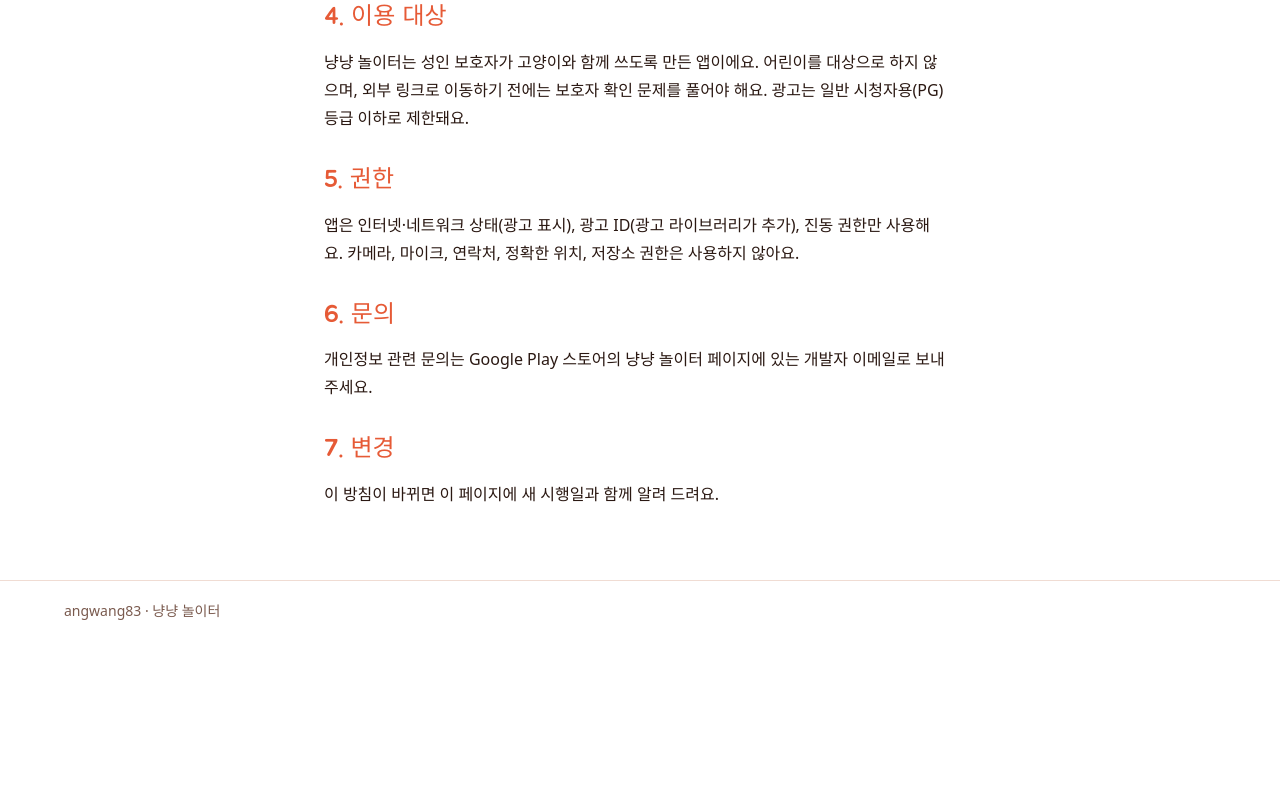
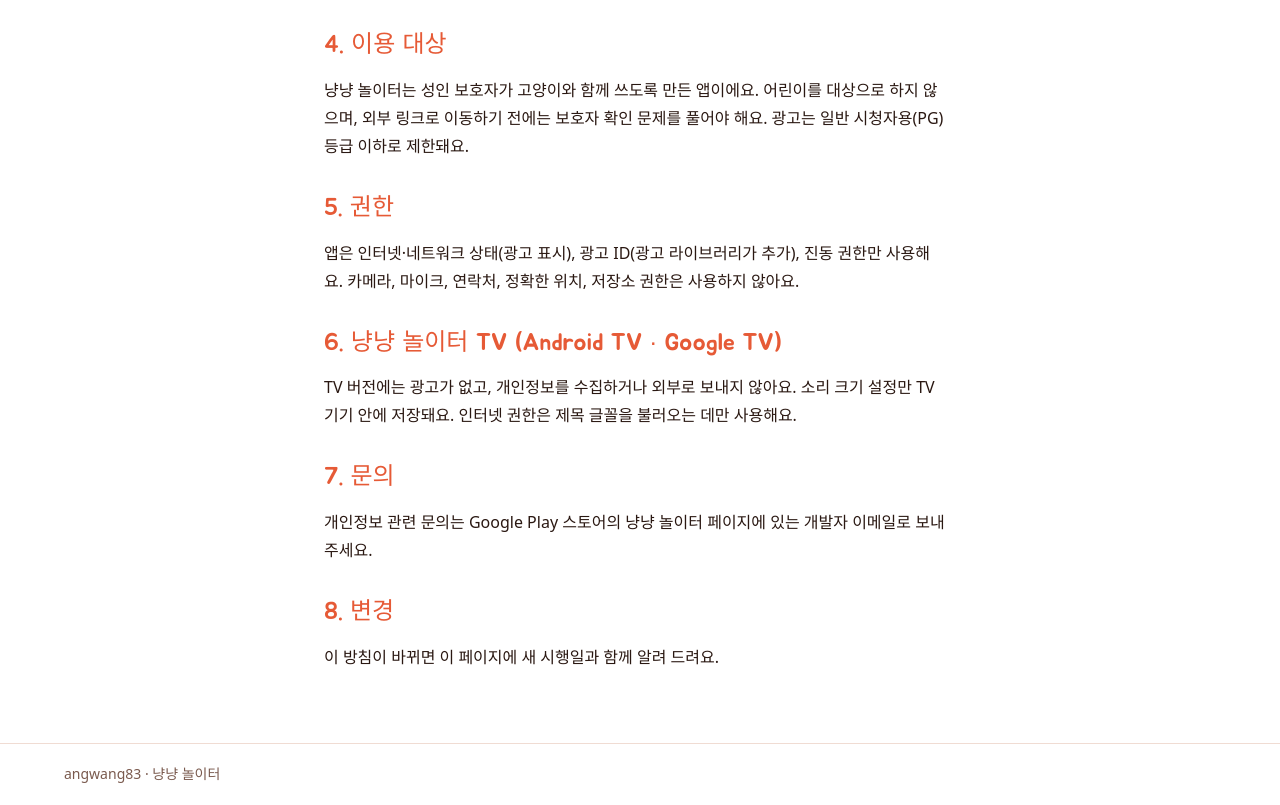
Before and after one commit to angwang83/angwang83.github.io, a plain HTML site: page nyang/privacy.html in a window 1280 px wide. Shown: the part 1160-1965 px from the top of the page. Before the commit the page ends 1802 px from the top, so only its background shows below. Drawn offline with Linux system fonts and the light colour scheme; a web font is replaced by a local one.

Commit message:
개인정보처리방침: TV 버전 항목 추가
Co-Authored-By: Claude Opus 5.5 <noreply@anthropic.com>
Claude-Session: https://claude.ai/code/session_015DQ7cYikmue21ovdwp1jRi

```diff
--- a/nyang/privacy.html
+++ b/nyang/privacy.html
@@ -35,7 +35,7 @@ footer{border-top:1px solid var(--line);color:var(--soft);font-size:14px;padding
   <p>시행일 2026년 11월 21일</p>
 </header>
 <main>
-  <p class="note">냥냥 놀이터는 회원가입이 없고, 개발자는 이름·연락처·사진 같은 개인정보를 받거나 서버에 저장하지 않아요. 다만 앱에 표시되는 광고를 위해 Google AdMob이 아래 정보를 수집할 수 있어요.</p>
+  <p class="note">이 방침은 휴대폰·태블릿용 냥냥 놀이터와 TV용 냥냥 놀이터 TV에 적용돼요. 냥냥 놀이터는 회원가입이 없고, 개발자는 이름·연락처·사진 같은 개인정보를 받거나 서버에 저장하지 않아요. 다만 앱에 표시되는 광고를 위해 Google AdMob이 아래 정보를 수집할 수 있어요.</p>
 
   <h2>1. 앱이 기기에만 저장하는 정보</h2>
   <p>소리 크기, 진동 세기, 사용법을 이미 봤는지 여부 같은 설정은 사용자의 기기 안에만 저장되고 개발자에게 전송되지 않아요. 앱을 삭제하면 함께 지워져요.</p>
@@ -63,10 +63,13 @@ footer{border-top:1px solid var(--line);color:var(--soft);font-size:14px;padding
   <h2>5. 권한</h2>
   <p>앱은 인터넷·네트워크 상태(광고 표시), 광고 ID(광고 라이브러리가 추가), 진동 권한만 사용해요. 카메라, 마이크, 연락처, 정확한 위치, 저장소 권한은 사용하지 않아요.</p>
 
-  <h2>6. 문의</h2>
+  <h2>6. 냥냥 놀이터 TV (Android TV · Google TV)</h2>
+  <p>TV 버전에는 광고가 없고, 개인정보를 수집하거나 외부로 보내지 않아요. 소리 크기 설정만 TV 기기 안에 저장돼요. 인터넷 권한은 제목 글꼴을 불러오는 데만 사용해요.</p>
+
+  <h2>7. 문의</h2>
   <p>개인정보 관련 문의는 Google Play 스토어의 냥냥 놀이터 페이지에 있는 개발자 이메일로 보내 주세요.</p>
 
-  <h2>7. 변경</h2>
+  <h2>8. 변경</h2>
   <p>이 방침이 바뀌면 이 페이지에 새 시행일과 함께 알려 드려요.</p>
 </main>
 <footer>angwang83 · 냥냥 놀이터</footer>
```
